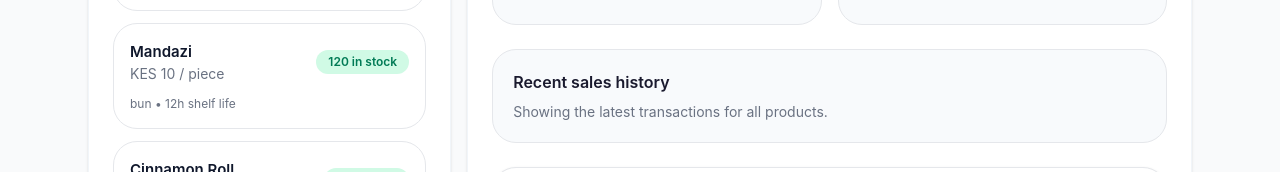
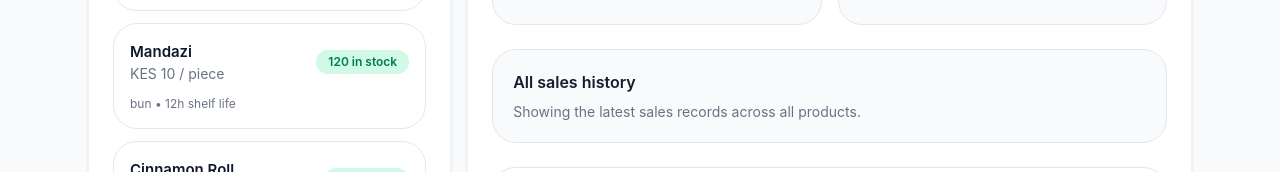
Before and after one commit to SAID444-hash/bakery-production-system, a Vue app in the folder frontend/: page /sales in a window 1280 px wide. Shown: the part 464-636 px from the top of the page. Built offline with nearby package versions, Linux system fonts and the light colour scheme.

Commit message:
Update sales history and product stock badge UI for sales tasks

```diff
--- a/frontend/src/components/ProductCard.vue
+++ b/frontend/src/components/ProductCard.vue
@@ -28,9 +28,9 @@ const stockBadge = computed(() => {
     return { label: 'Out of stock', class: 'bg-red-50 text-red-700' }
   }
   if (stock <= 10) {
-    return { label: `${stock} left`, class: 'bg-amber-50 text-amber-700' }
+    return { label: `Available stock: ${stock}`, class: 'bg-amber-50 text-amber-700' }
   }
-  return { label: `Stock ${stock}`, class: 'bg-emerald-50 text-emerald-700' }
+  return { label: `Available stock: ${stock}`, class: 'bg-emerald-50 text-emerald-700' }
 })
 
 // Category badge colors using Tailwind classes
--- a/frontend/src/views/SalesView.vue
+++ b/frontend/src/views/SalesView.vue
@@ -40,6 +40,11 @@ const revenueBreakdown = computed(() => {
     mpesaPercent: Math.round((totalMpesaRevenue.value / total) * 100),
   }
 })
+
+const historyTitle = computed(() => selectedProduct.value ? `Sales history for ${selectedProduct.value.name}` : 'All sales history')
+const historyDescription = computed(() => selectedProduct.value
+  ? `Showing the latest sales records for ${selectedProduct.value.name}.`
+  : 'Showing the latest sales records across all products.')
 
 const displayedSales = computed(() => {
   if (!selectedProduct.value) return salesHistory.value.slice().reverse()
@@ -219,8 +224,8 @@ function submitSale() {
               </div>
             </div>
             <div class="rounded-3xl border border-gray-200 bg-slate-50 p-5">
-              <h3 class="text-base font-semibold text-[#1A1A2E]">Recent sales history</h3>
-              <p class="text-sm text-gray-500 mt-2">Showing the latest transactions for all products.</p>
+              <h3 class="text-base font-semibold text-[#1A1A2E]">{{ historyTitle }}</h3>
+              <p class="text-sm text-gray-500 mt-2">{{ historyDescription }}</p>
             </div>
           </div>
 
```
